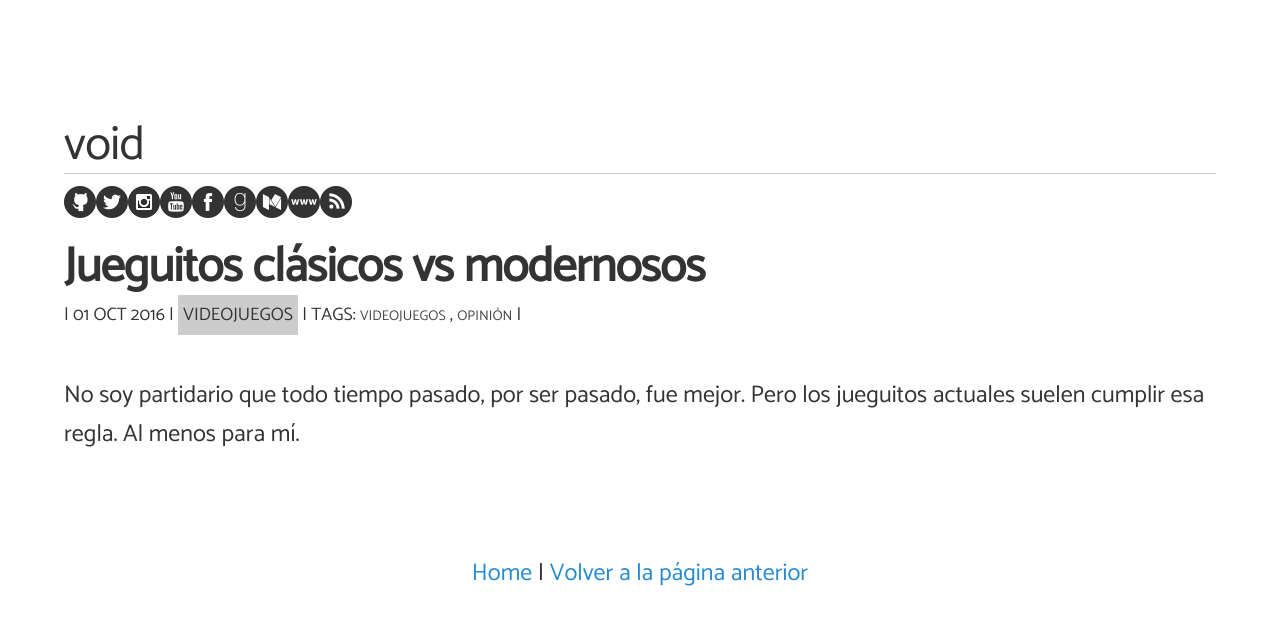
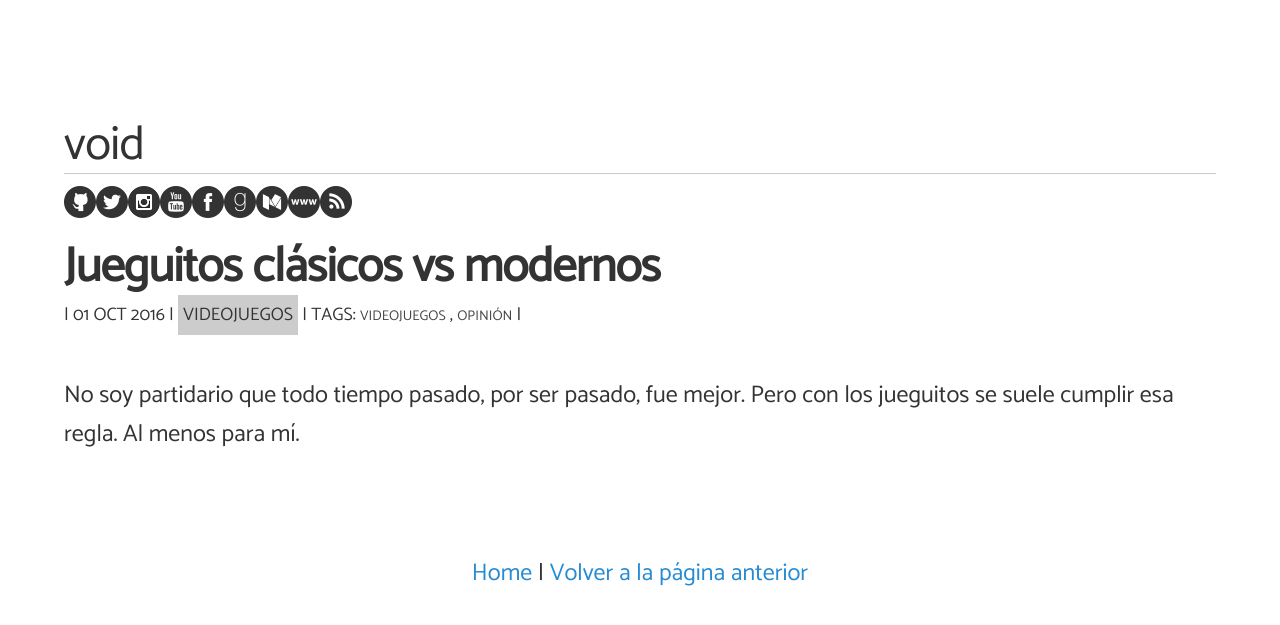
Before and after one commit to angelsimon/angelsimon.github.io, a Jekyll site: the page built from _posts/2016-10-01-jueguitos-clasicos-vs-modernos.md, in a window 1280 px wide, cut to the strip 0-650 px from the top of the page. Shown: the top 625 px of the strip. Built offline with Jekyll 4.4.1, drawn with Linux system fonts in a browser that asks for light colours; nearby versions of some CDN libraries; comment, search, counter and statistics services are not loaded.

Commit message:
Update and rename 2016-10-01-jueguitos-clasicos-vs-modernosos.md to 2016-10-01-jueguitos-clasicos-vs-modernos.md

```diff
--- a/_posts/2016-10-01-jueguitos-clasicos-vs-modernosos.md
+++ b/_posts/2016-10-01-jueguitos-clasicos-vs-modernos.md
@@ -1,11 +1,11 @@
 ---
 layout: post
-title: Jueguitos clásicos vs modernosos
+title: Jueguitos clásicos vs modernos
 ogimage: modernos-vs-clasicos/ogimage.jpg
 category: Videojuegos
 tags: ["videojuegos", "opinión"]
 description: Qué opino sobre los jueguitos modernos y por qué elijo los clásicos.
 visible: false
 ---
-No soy partidario que todo tiempo pasado, por ser pasado, fue mejor. Pero los jueguitos actuales suelen cumplir esa regla.
+No soy partidario que todo tiempo pasado, por ser pasado, fue mejor. Pero con los jueguitos se suele cumplir esa regla.
 Al menos para mí.
```
